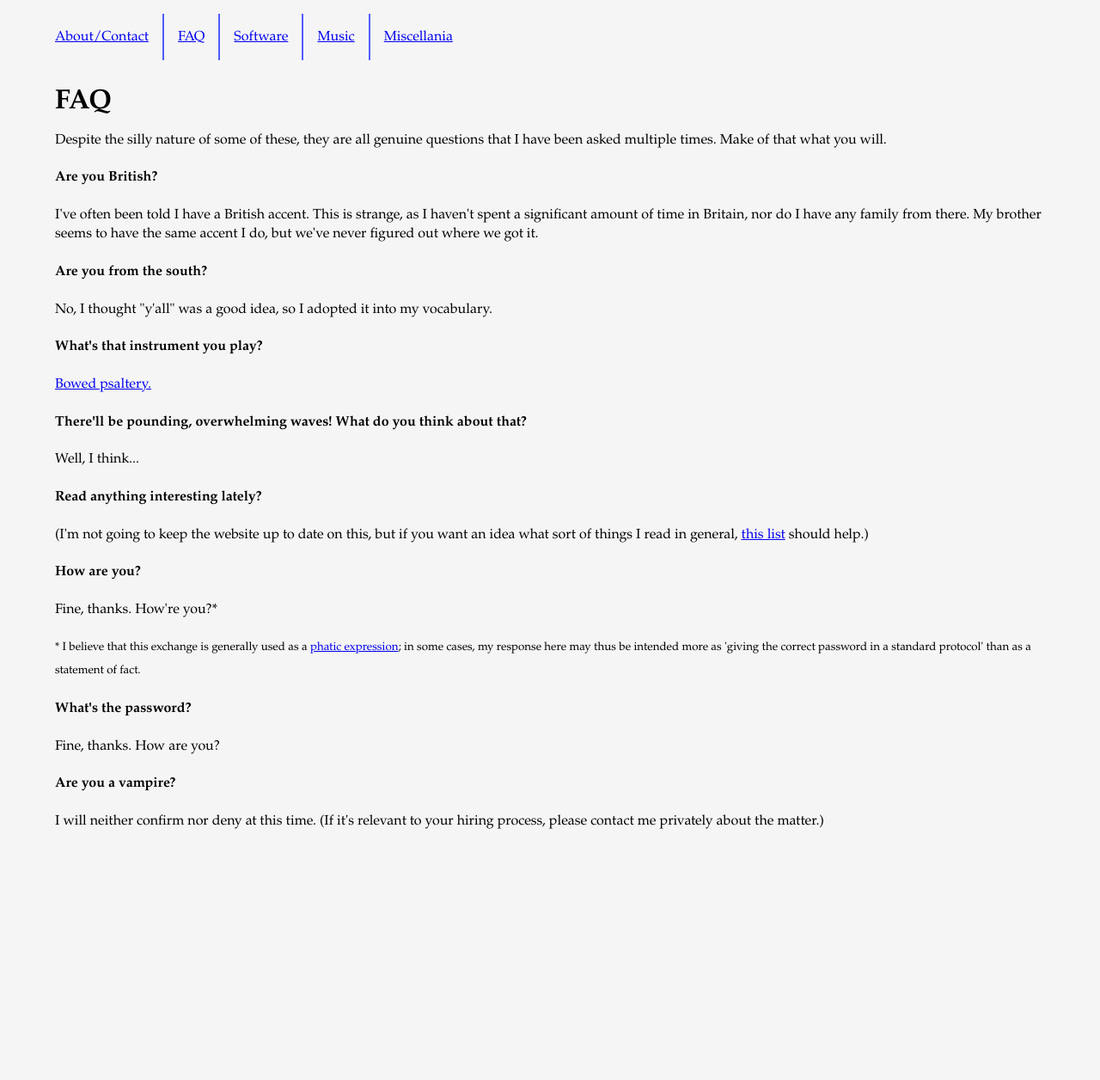
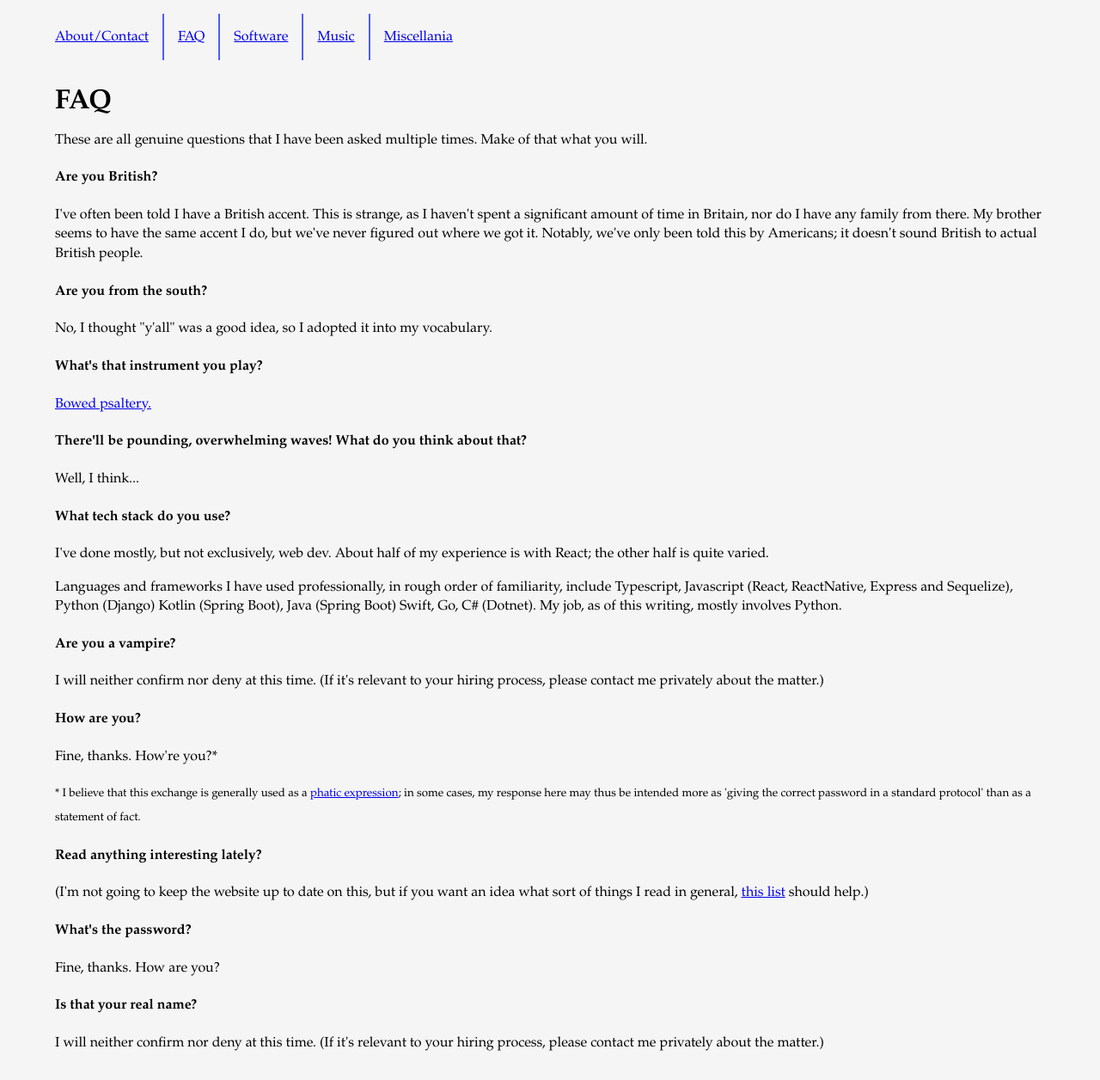
Before and after one commit to ForrestWeiswolf/forrestweiswolf.github.io, a Jekyll site: the page built from faq.html, in a window 1280 px wide. Shown: the whole page at 86% size. Built offline with Jekyll 4.4.1, drawn with Linux system fonts in a browser that asks for light colours; before the commit the page ends 998 px from its top, so only the background shows below that.

Commit message:
Expand and rearrange FAQ

```diff
--- a/faq.html
+++ b/faq.html
@@ -19,10 +19,10 @@ title: Forrest Wolf - Psaltery
     }
   </script>
   <section id="faq">
-    <p>Despite the silly nature of some of these, they are all genuine questions that I have been asked multiple times. Make of that what you will.</p>
+    <p>These are all genuine questions that I have been asked multiple times. Make of that what you will.</p>
 
     <h4>Are you British?</h4>
-    <p>I've often been told I have a British accent. This is strange, as I haven't spent a significant amount of time in Britain, nor do I have any family from there. My brother seems to have the same accent I do, but we've never figured out where we got it.</p>
+    <p>I've often been told I have a British accent. This is strange, as I haven't spent a significant amount of time in Britain, nor do I have any family from there. My brother seems to have the same accent I do, but we've never figured out where we got it. Notably, we've only been told this by Americans; it doesn't sound British to actual British people.</p>
 
     <h4>Are you from the south?</h4>
     <p>No, I thought "y'all" was a good idea, so I adopted it into my vocabulary.</p>
@@ -33,17 +33,24 @@ title: Forrest Wolf - Psaltery
     <h4>There'll be pounding, overwhelming waves! What do you think about that?</h4>
     <p>Well, I think...</p>
 
-    <h4>Read anything interesting lately?</h4>
-    <p>(I'm not going to keep the website up to date on this, but if you want an idea what sort of things I read in general, <a href="./miscellania/books-2021.html">this list</a> should help.)</p>
+    <h4>What tech stack do you use?</h4>
+    <p>I've done mostly, but not exclusively, web dev. About half of my experience is with React; the other half is quite varied.</p>
+    <p>Languages and frameworks I have used professionally, in rough order of familiarity, include Typescript, Javascript (React, ReactNative, Express and Sequelize), Python (Django) Kotlin (Spring Boot), Java (Spring Boot) Swift, Go, C# (Dotnet). My job, as of this writing, mostly involves Python.</p>
+
+    <h4>Are you a vampire?</h4>
+    <p>I will neither confirm nor deny at this time. (If it's relevant to your hiring process, please contact me privately about the matter.)</p>
 
     <h4>How are you?</h4>
     <p>Fine, thanks. How're you?*</p>
     <sub>* I believe that this exchange is generally used as a <a href=https://en.wikipedia.org/wiki/Phatic_expression>phatic expression</a>; in some cases, my response here may thus be intended more as 'giving the correct password in a standard protocol' than as a statement of fact.</sub>
 
+    <h4>Read anything interesting lately?</h4>
+    <p>(I'm not going to keep the website up to date on this, but if you want an idea what sort of things I read in general, <a href="./miscellania/books-2021.html">this list</a> should help.)</p>
+
     <h4>What's the password?</h4>
     <p id="a-password"></p>
 
-    <h4>Are you a vampire?</h4>
+    <h4>Is that your real name?</h4>
     <p>I will neither confirm nor deny at this time. (If it's relevant to your hiring process, please contact me privately about the matter.)</p>
   </section>
 </div>
```
